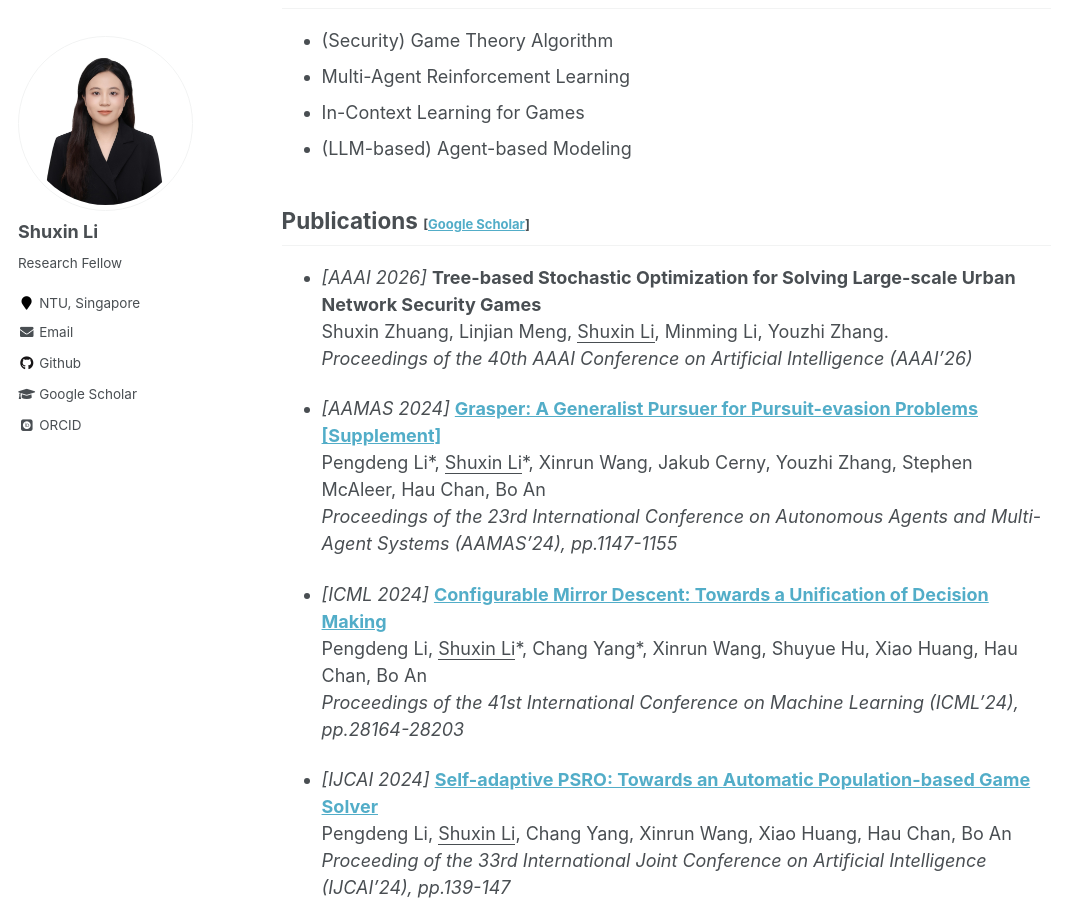
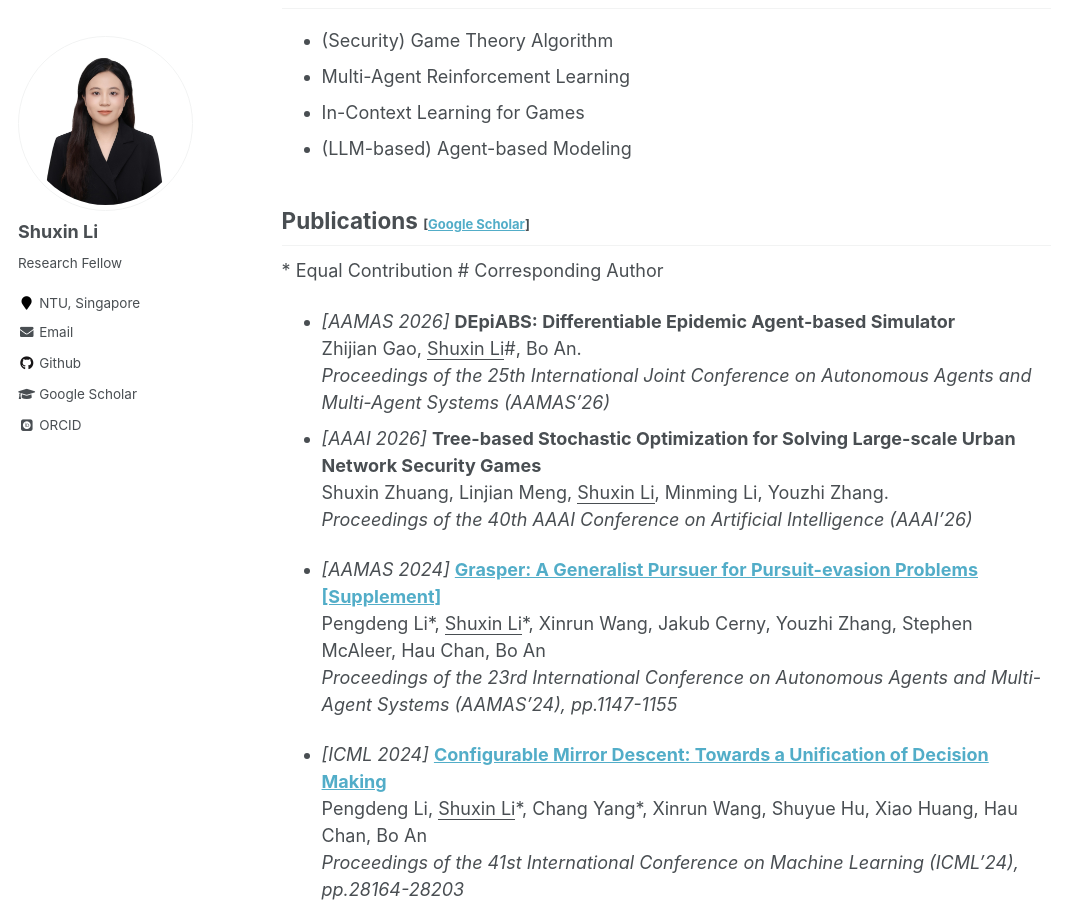
Before and after one commit to ShuxinLi-Info/ShuxinLi-Info.github.io, a Jekyll site: the page built from _pages/about.md, in a window 1280 px wide and 900 px high, scrolled down 379 px. Shown: the whole window, without its empty margins (0-1085 px from the left). Built offline with Jekyll 4.4.1, drawn with Linux system fonts in a browser that asks for light colours; some web fonts are replaced.

Commit message:
Update about.md

```diff
--- a/_pages/about.md
+++ b/_pages/about.md
@@ -21,6 +21,12 @@ I am currently a **Research Fellow** at Nanyang Technological University (NTU),
 <br/>
 
 ## Publications <span style="font-size:small;">[[Google Scholar](https://scholar.google.com/citations?user=bSksaBYAAAAJ&hl=zh-CN)]</span>
+\* Equal Contribution \# Corresponding Author
+- *[AAMAS 2026]* **DEpiABS: Differentiable Epidemic Agent-based Simulator**
+  <br/>
+  Zhijian Gao, <u>Shuxin Li</u>\#, Bo An.
+  <br/>
+  *Proceedings of the 25th International Joint Conference on Autonomous Agents and Multi-Agent Systems (AAMAS'26)*
 - *[AAAI 2026]* **Tree-based Stochastic Optimization for Solving Large-scale Urban Network Security Games**
   <br/>
 Shuxin Zhuang, Linjian Meng, <u>Shuxin Li</u>, Minming Li, Youzhi Zhang.
```
